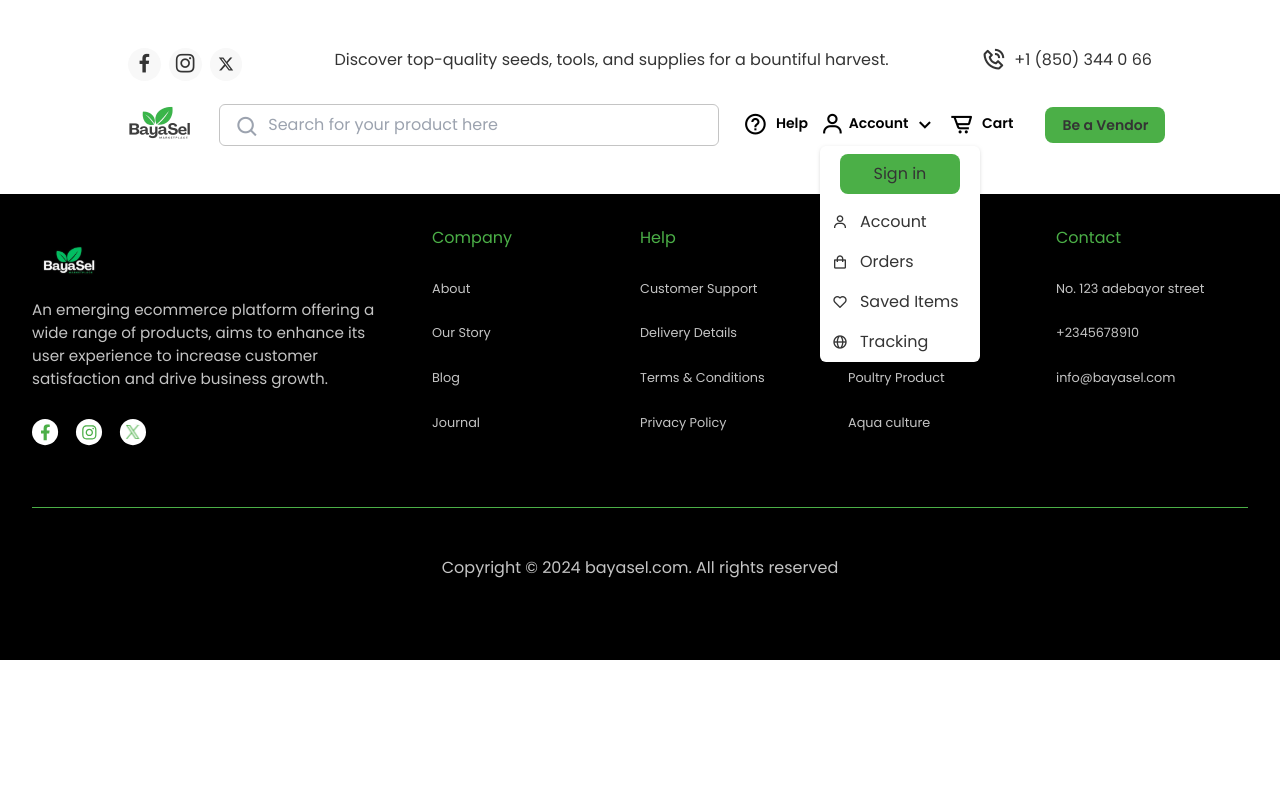
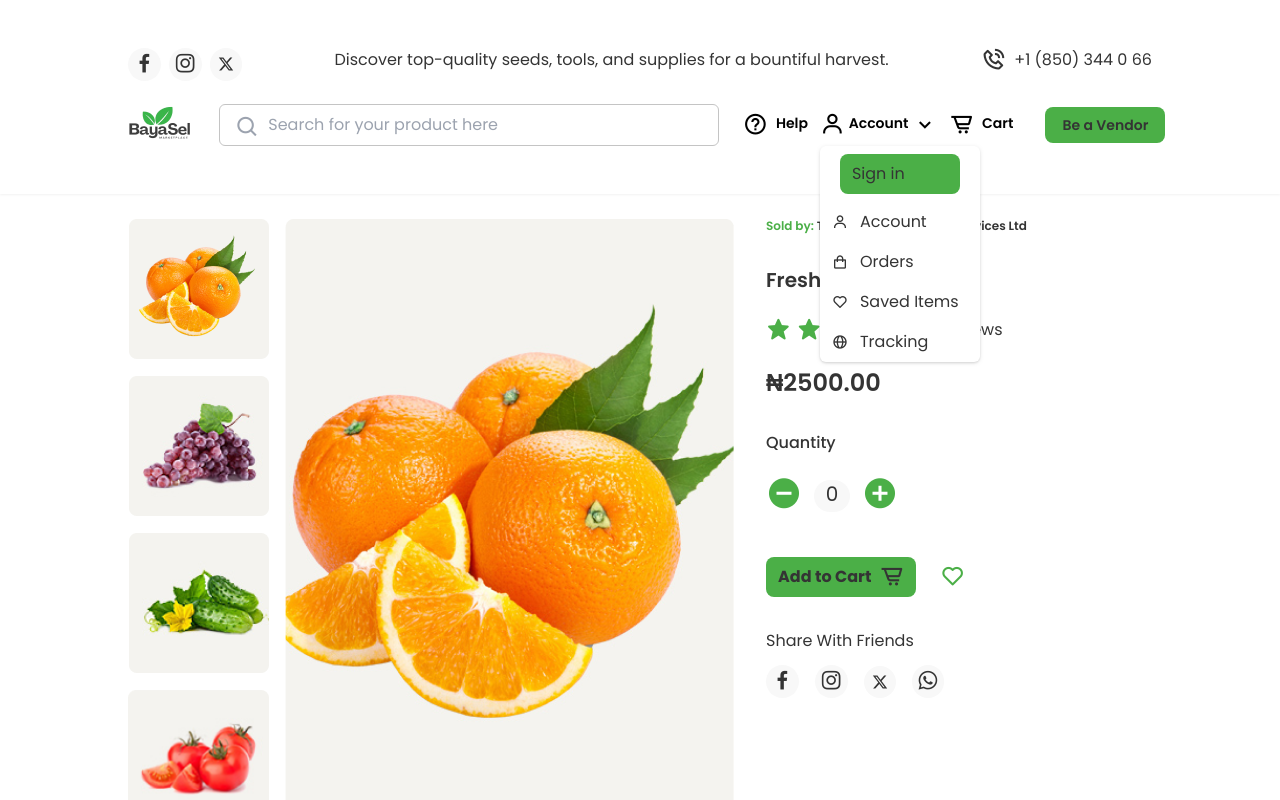
Before and after one commit to BayaSel/BayaSel, a React (Vite) app: page / in a window 1280 px wide. Both pictures are taken after a click on the button "Account". Shown: the top 800 px of the page. Built offline with nearby package versions, Linux system fonts and the light colour scheme.

Commit message:
refactor

```diff
--- a/src/App.jsx
+++ b/src/App.jsx
@@ -1,7 +1,7 @@
 import { Routes, Route } from "react-router-dom";
 import "./App.css";
-import Footer from "./components/Footer";
-import Header from "./components/Header";
+// import Footer from "./components/Footer";
+// import Header from "./components/Header";
 import LoginForm from "./pages/LoginForm";
 import RegisterForm from "./pages/RegisterForm";
 import ProductDetails from "./pages/ProductDetails";
@@ -14,25 +14,17 @@ function App() {
     <>
       {/* <Header /> */}
       <Routes>
-        <Route
-          path="/"
-          element={
-            <>
-              {/* {" "} */}
-              <Header />
-              <Footer />
-            </>
-          }
-        />
+        <Route path="/*" element={<ProductDetails />} />
+        <Route path="/cart" element={<Cart />} />
+        <Route path="/account/*" element={<Account />} />
         <Route path="/register" element={<RegisterForm />} />
         <Route path="/login" element={<LoginForm />} />
         <Route path="*" element={<p>Page Not found </p>} />
-        <Route path="/*" element={<ProductDetails />} />
-        <Route path="/cart" element={<Cart />} />
-        <Route path="/account/*" element={<Account />} />
       </Routes>
       {/* There would be a routing or Action btn in the header component(sign In) */}
     </>
-  )
+
+  );
 }
+
 export default App;
--- a/src/components/AccountList.jsx
+++ b/src/components/AccountList.jsx
@@ -23,9 +23,9 @@ function AccountList() {
         >
           <Popover.Panel className="z-10 absolute right-3 lg:right-auto mt-2">
             <div className="w-[120px] lg:w-[160px] bg-white text-[#343434] font-normal font-poppins text-xs lg:text-base flex flex-col justify-center drop-shadow rounded-md mx-auto">
-              <button className="bg-[#4BAF47] hover:bg-[#5ad356] rounded-lg mx-5 my-2 py-2 px-2 lg:px-3">
+              <Link to='/login' className="bg-[#4BAF47] hover:bg-[#5ad356] rounded-lg mx-5 my-2 py-2 px-2 lg:px-3">
                 Sign in
-              </button>
+              </Link>
               <Link to='/account' className="flex items-center gap-3 hover:bg-[#F8F8F8] px-3 py-1 lg:py-2">
                 <i className="bx bx-user"></i>
                 <p>Account</p>
--- a/src/components/ProductDetailsNav.jsx
+++ b/src/components/ProductDetailsNav.jsx
@@ -1,4 +1,4 @@
-import React from "react";
+//import React from "react";
 import { Link, Outlet } from "react-router-dom";
 
 function ProductDetailsNav() {
```
